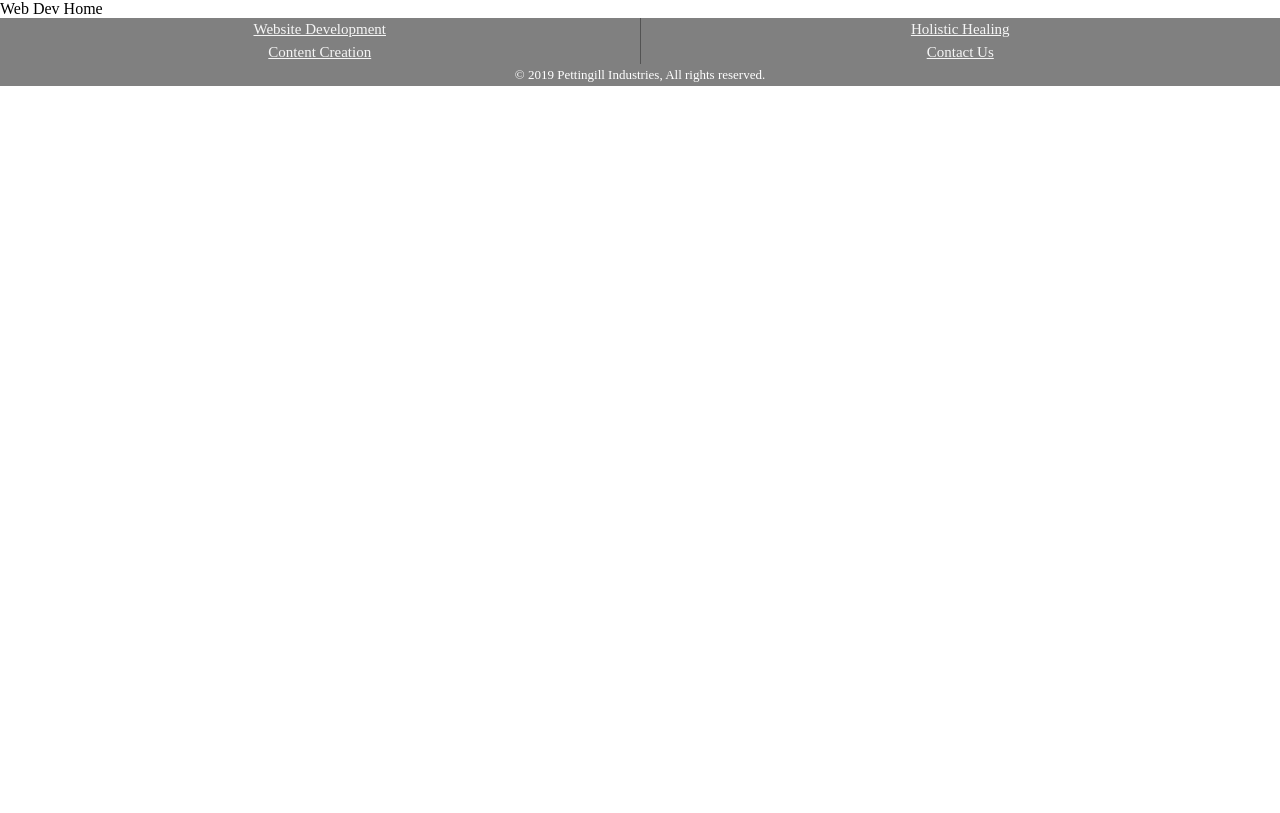
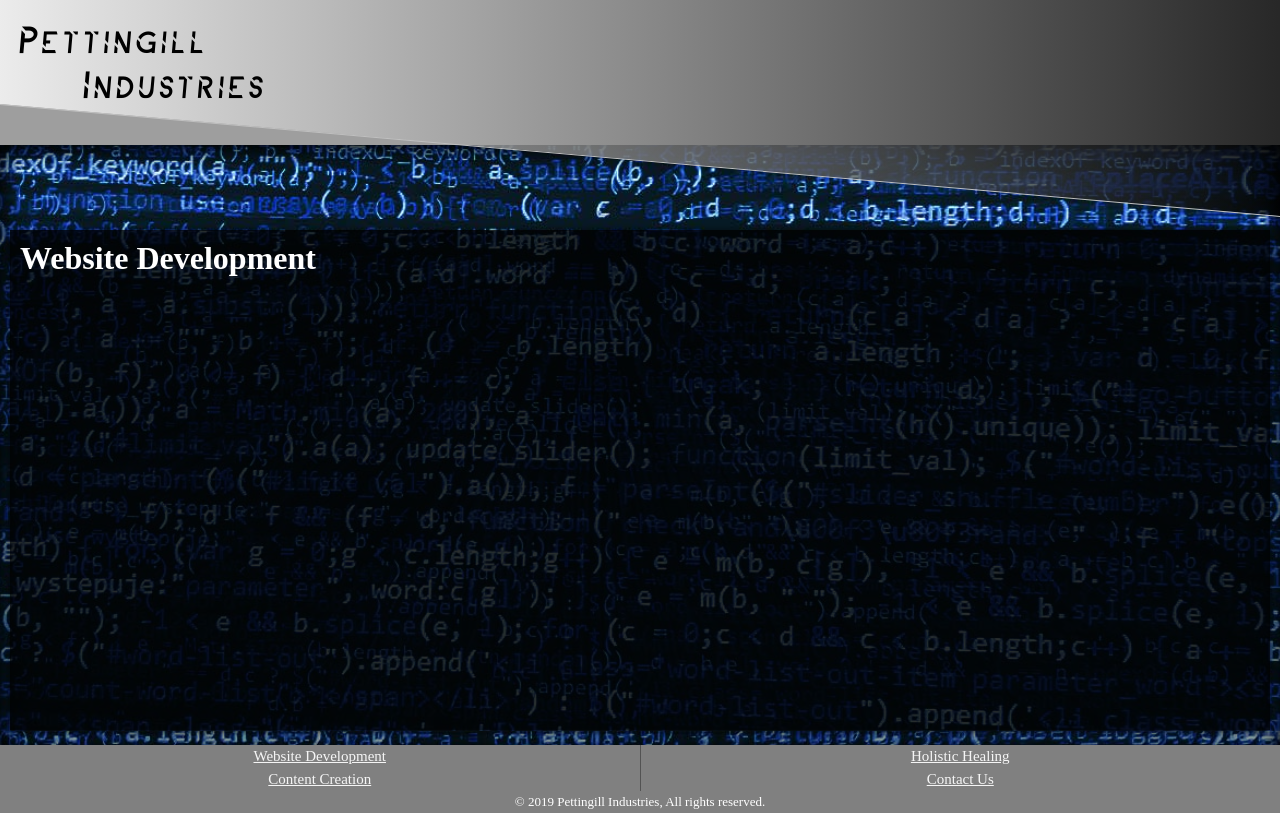
Before and after one commit to appendThisChild/pettingill-industries, a React (Create React App) app in the folder client/: page /website-development in a window 1280 px wide. Built offline with nearby package versions, Linux system fonts and the light colour scheme.

Commit message:
added webdev home animation container

```diff
--- a/client/package.json
+++ b/client/package.json
@@ -3,9 +3,6 @@
   "version": "0.1.0",
   "private": true,
   "dependencies": {
-    "@testing-library/jest-dom": "^4.2.4",
-    "@testing-library/react": "^9.4.0",
-    "@testing-library/user-event": "^7.1.2",
     "axios": "^0.19.0",
     "react": "^16.12.0",
     "react-dom": "^16.12.0",
--- a/client/src/components/ContactUs.js
+++ b/client/src/components/ContactUs.js
@@ -1,12 +1,16 @@
 import React from "react"
 
 //components
-import Footer from "./Footer"
+import Footer from "./Footer.js"
+import Header from "./Header.js"
 
 const ContactUs = props => {
     return(
         <>
-        Contact Us
+        <Header />
+        <div>
+            Contact Us
+        </div>
         <Footer />
         </>
     )
--- a/client/src/components/ContentCreationHome.js
+++ b/client/src/components/ContentCreationHome.js
@@ -1,12 +1,16 @@
 import React from "react"
 
 //components
-import Footer from "./Footer"
+import Footer from "./Footer.js"
+import Header from "./Header.js"
 
 const ContentCreationHome = props => {
     return(
         <>
-        Content Creation Home
+        <Header />
+        <div>
+            Content Creation Home
+        </div>
         <Footer />
         </>
     )
--- a/client/src/components/Header.js
+++ b/client/src/components/Header.js
@@ -2,8 +2,16 @@ import React from 'react'
 
 const Header = props => {
     return(
-        <header>
-
+        <header className="header">
+            {/* <div>
+                <p>Pettingill</p>
+                <p>Industries</p>
+            </div> */}
+            <div></div>
+            <div>
+                <p>Pettingill</p>
+                <p>Industries</p>
+            </div>
         </header>
     )
 }
--- a/client/src/components/HolisticHealingHome.js
+++ b/client/src/components/HolisticHealingHome.js
@@ -1,12 +1,16 @@
 import React from "react"
 
 //components
-import Footer from "./Footer"
+import Footer from "./Footer.js"
+import Header from "./Header.js"
 
 const HolisticHealingHome = props => {
     return(
         <>
-        Holistic Healing Home
+        <Header />
+        <div>
+            Holistic Healing Home
+        </div>
         <Footer />
         </>
     )
--- a/client/src/components/Main.js
+++ b/client/src/components/Main.js
@@ -31,7 +31,6 @@ const Main = props => {
                     </div>
                 </article>
             </div>
-            <Footer />
         </>
     )
 }
--- a/client/src/components/WebDevHome.js
+++ b/client/src/components/WebDevHome.js
@@ -1,12 +1,62 @@
-import React from "react"
+import React, { useState, useEffect } from "react"
 
 //components
-import Footer from "./Footer"
+import Footer from "./Footer.js"
+import Header from "./Header.js"
 
 const WebDevHome = props => {
+    const [ position, setPosition ] = useState("50% 50%")
+    const [ size, setSize ] = useState("125%")
+    const [ transition, setTransition ] = useState(".5s")
+    const [ timing, setTiming ] = useState("cubic-bezier(.09,1.44,.17,.24)")
+
+    const changeBackground = num => {
+        const randomNum1 = Math.floor(Math.random() * 100)
+        setSize(`${125 + randomNum1}%`)
+        const randomNum2 = Math.floor(Math.random() * 100)
+        const randomNum3 = Math.floor(Math.random() * 100)
+        setPosition(`${randomNum2}% ${randomNum3}%`)
+        // const randomNum4 = Math.random() * 2 + 1
+        setTransition(`${3}s`)
+        const option1 = "cubic-bezier(1,.56,0,1.22)"
+        const option2 = "cubic-bezier(.95,.69,.19,1.95)"
+        const option3 = "cubic-bezier(.6,-0.95,0,1.17)"
+        if (num % 3 === 0){
+            setTiming(`${option1}`)
+        } else if (num % 2 === 0 ){
+            setTiming(`${option2}`)
+        } else {
+            setTiming(`${option3}`)
+        }
+
+    }
+
+    const glitchOut = () => {
+        let i = 1
+        changeBackground(1)
+        i++
+        setInterval(() => {
+            changeBackground(i)
+            i++
+            if (i > 3) i = 1;
+        }, 3000);
+
+    }
+
+    useEffect(() => {
+
+        glitchOut()
+        // eslint-disable-next-line react-hooks/exhaustive-deps
+    }, [])
+
     return(
         <>
-        Web Dev Home
+        <Header />
+        <div className="webHome" style={{ backgroundPosition: position, backgroundSize: `auto ${size}`, transition: `all ${transition} ${timing} 0s`}}>
+            <main>
+                <h1>Website Development</h1>
+            </main>
+        </div>
         <Footer />
         </>
     )
--- a/client/src/styles.css
+++ b/client/src/styles.css
@@ -58,9 +58,12 @@
     height: 250px;
     background-size: cover;
     background-position: center;
-    margin-bottom: 20px;
+    margin-bottom: 15px;
     transition-duration: .5s;
     transition-timing-function: cubic-bezier(0.24, 0.51, 0.38, 1.51);
+}
+.home > *:last-child {
+    margin-bottom: 0px;
 }
 /* links */
 .home > * > div {
@@ -123,6 +126,116 @@
 /* ========================= */
 /* ========================= */
 /* ===========Home========== */
+/* ========================= */
+/* ========================= */
+/* ========================= */
+/* ========================= */
+
+
+
+
+
+/* ========================= */
+/* ========================= */
+/* ========================= */
+/* ==========webHome======== */
+/* ========================= */
+/* ========================= */
+/* ========================= */
+/* ========================= */
+
+
+
+
+/* WebDevHome .webHome */
+.webHome {
+    height: 500px;
+    box-shadow: inset 0px 3px 20px 4px rgb(0, 0, 0);
+    background-image: url("./images/code.jpg");
+    padding-top: 40px;
+    padding-bottom: 15px;
+}
+.webHome > main {
+    background-color: rgba(0, 0, 0, 0.82);
+    box-shadow: 0px 3px 10px 0px rgb(0, 0, 0);
+    margin-left: 10px;
+    margin-right: 10px;
+    height: 100%;
+
+}
+.webHome > main > h1 {
+    color: white;
+    padding: 10px;
+}
+
+
+
+
+/* ========================= */
+/* ========================= */
+/* ========================= */
+/* ==========webHome======== */
+/* ========================= */
+/* ========================= */
+/* ========================= */
+/* ========================= */
+
+
+
+
+
+/* ========================= */
+/* ========================= */
+/* ========================= */
+/* ==========Header========= */
+/* ========================= */
+/* ========================= */
+/* ========================= */
+/* ========================= */
+
+
+
+/* Header.js .header */
+.header {
+    height: 145px;
+    /* background-image: linear-gradient(to right bottom, rgb(255, 255, 255), rgb(0, 0, 0) ); */
+    background-color: rgb(158, 158, 158);
+}
+.header > div:first-child {
+    background-image: linear-gradient(to right, rgba(255, 255, 255, 0.80), rgba(0, 0, 0, 0.75));
+    border-bottom: 1px solid silver;
+    height: 225px;
+    transform: skewY(5deg);
+    position: relative;
+    top: -65px;
+}
+.header > div:last-child {
+    position: relative;
+    top: -220px;
+}
+.header > div > p {
+    /* color: white; */
+    font-family: Aldith-Italic;
+    font-size: 38px;
+    letter-spacing: 4px;
+
+}
+.header > div > p:first-child {
+    padding-top: 18px;
+    margin-left: 18px;
+}
+.header > div > p:last-child {
+    padding-top: 8px;
+    margin-left: 82px;
+}
+
+
+
+
+/* ========================= */
+/* ========================= */
+/* ========================= */
+/* ==========Header========= */
 /* ========================= */
 /* ========================= */
 /* ========================= */
@@ -200,7 +313,10 @@
     .expanded {
         height: 425px;
     }
-
+    /* webDevHome */
+    .webHome {
+        padding-top: 55px;
+    }
 }
 @media (min-width: 768px){
     /* home */
@@ -212,15 +328,22 @@
         overflow: hidden;
         margin-left: 5px;
         margin-right: 5px;
-        margin-bottom: 10px;
+        margin-bottom: 0px;
         height: 750px;
     }
     .expanded {
         flex: 2;
     }
+    /* webDevHome */
+    .webHome {
+        padding-top: 68px;
+    }
 }
 @media (min-width: 1024px){
-
+    /* webDevHome */
+    .webHome {
+        padding-top: 85px;
+    }
 }
 @media (min-width: 1440px){
 
```
Also changed, not shown: 1 other file (tests, documents, lock files or other folders).
